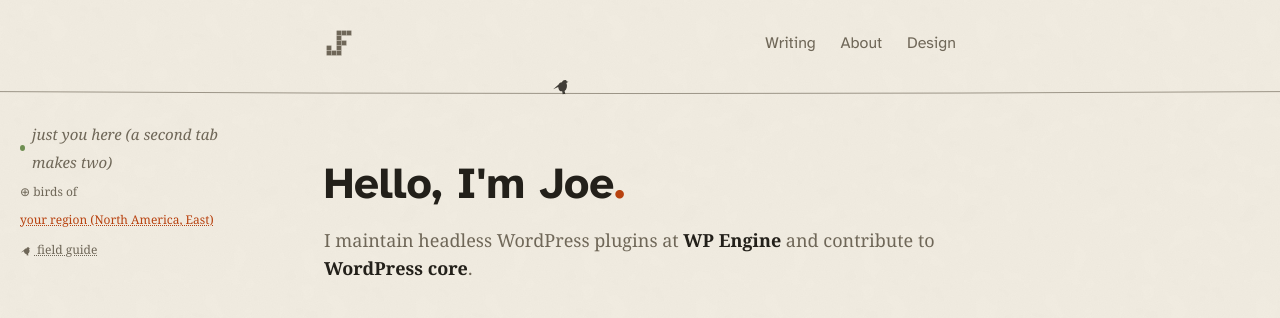
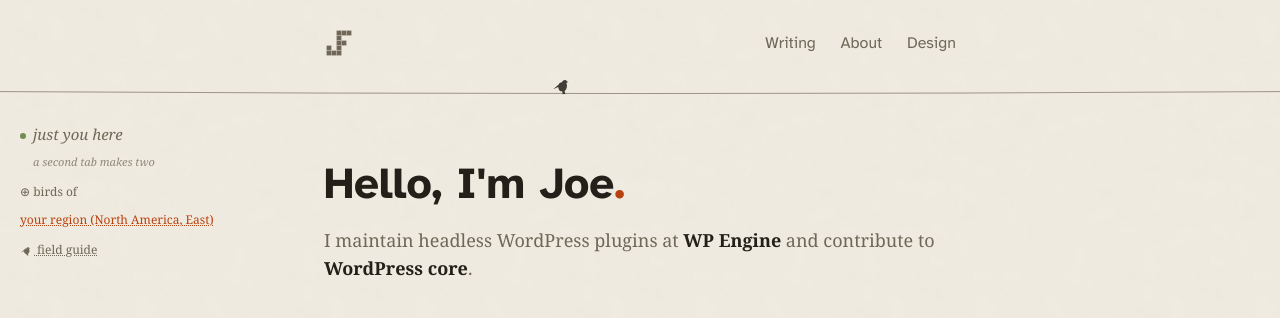
Before and after one commit to josephfusco/josephfusco.github.io, a Jekyll site: the page built from index.html, in a window 1280 px wide. Shown: the top 318 px of the page. Built offline with Jekyll 4.4.1, drawn with Linux system fonts in a browser that asks for light colours.

Commit message:
The tab hint stops stranding a word
"just you here (a second tab makes two)" wrapped inside a fifteen
rem margin and left "two)" alone on its own line; text-wrap
cannot help inside a flex container. The hint is now a deliberate
second line, smaller and quieter under the count, and the dot
sits on the first line's baseline instead of floating between
them.

Co-Authored-By: Claude Fable 5 <noreply@anthropic.com>
Claude-Session: https://claude.ai/code/session_019vAcPMvpcgUVRcyZCqV9hM

```diff
--- a/assets/css/redesign.css
+++ b/assets/css/redesign.css
@@ -294,9 +294,10 @@ section.block > h2 {
 
 /* Hero kicker: face + presence (the iMessage typing pen, all grown up) */
 .field-note .status {
-  display: inline-flex;
-  align-items: center;
+  display: flex;
+  align-items: baseline;
   gap: 0.4375rem;
+  text-wrap: pretty;
   color: var(--muted);
   font-size: 0.75rem;
   font-family: Georgia, serif;
@@ -1174,6 +1175,14 @@ body.wire .powerline { display: none; }
   }
 }
 
+/* The tab hint sits under the count, smaller, never stranded */
+.note-hint {
+  display: block;
+  font-size: 0.6875rem;
+  opacity: 0.75;
+}
+.field-note .presence-dot { flex: none; position: relative; top: -1px; }
+
 /* The region line in the field note: a select dressed as prose */
 .region-line { color: var(--muted); font-size: 0.75rem; }
 .region-select {
--- a/assets/js/presence.js
+++ b/assets/js/presence.js
@@ -919,9 +919,16 @@
       : 'just you here';
     if (tabs > 1) label += ', in ' + tabs + ' tabs';
     if (elsewhere) label += ', ' + elsewhere + ' elsewhere on the site';
-    if (!n && !elsewhere && tabs === 1) label = 'just you here (a second tab makes two)';
+    /* The tab hint is its own quiet line, never a stranded word */
+    var hint = (!n && !elsewhere && tabs === 1) ? 'a second tab makes two' : '';
     document.querySelectorAll('[data-presence-count]').forEach(function (el) {
       el.textContent = label;
+      if (hint) {
+        var h = document.createElement('span');
+        h.className = 'note-hint';
+        h.textContent = hint;
+        el.appendChild(h);
+      }
     });
     /* The dot rests still; it pulses only when the room changes */
     if (label !== lastCountLabel) {
```
